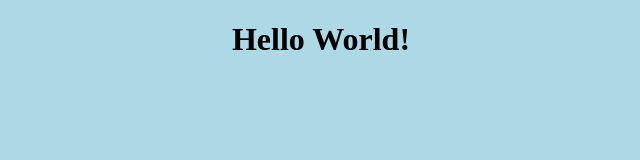
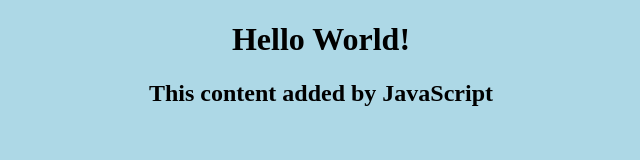
Before and after one commit to McTwinPM/babys-first-website, a plain HTML site: page index.html in a window 1280 px wide. Shown: the whole page, without its empty margins (319-959 px from the left). Drawn offline with Linux system fonts and the light colour scheme.

Commit message:
add script.js, connect ot index.html

```diff
--- a/index.html
+++ b/index.html
@@ -6,5 +6,6 @@
     </head>
     <body>
         <h1>Hello World!</h1>
+        <script src="script.js"></script>
     </body>
 </html>
--- /dev/null
+++ b/script.js
@@ -0,0 +1,3 @@
+const h2 = document.createElement("h2")
+h2.textContent = "This content added by JavaScript"
+document.querySelector("body").appendChild(h2)
```
